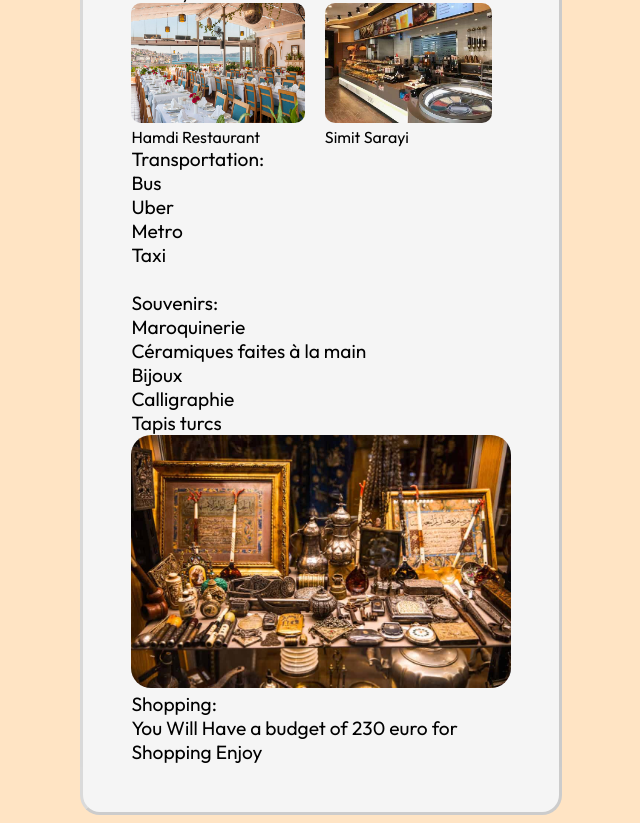
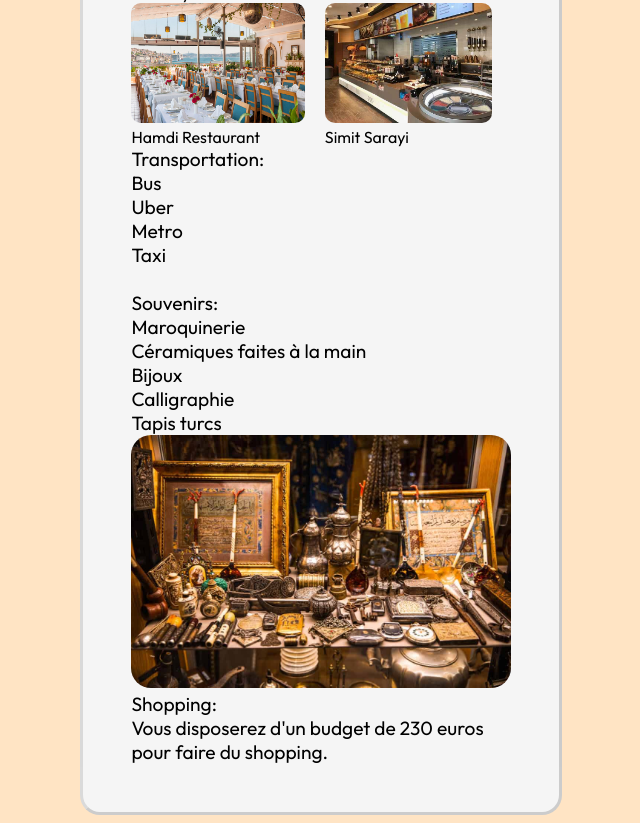
Before and after one commit to FrenchProjec/French-project4, a plain HTML site: page index.html in a window 1280 px wide. Shown: the part 1520-2343 px from the top of the page, without its empty margins (319-959 px from the left). Drawn offline with Linux system fonts and the light colour scheme.

Commit message:
Update index.html

```diff
--- a/index.html
+++ b/index.html
@@ -110,7 +110,7 @@
           />
         </div>
         <div class="textthatbigger">Shopping: <br />
-          You Will Have a budget of 230 euro for Shopping Enjoy
+          Vous disposerez d'un budget de 230 euros pour faire du shopping.
         </div>
       </div>
     </main>
```
